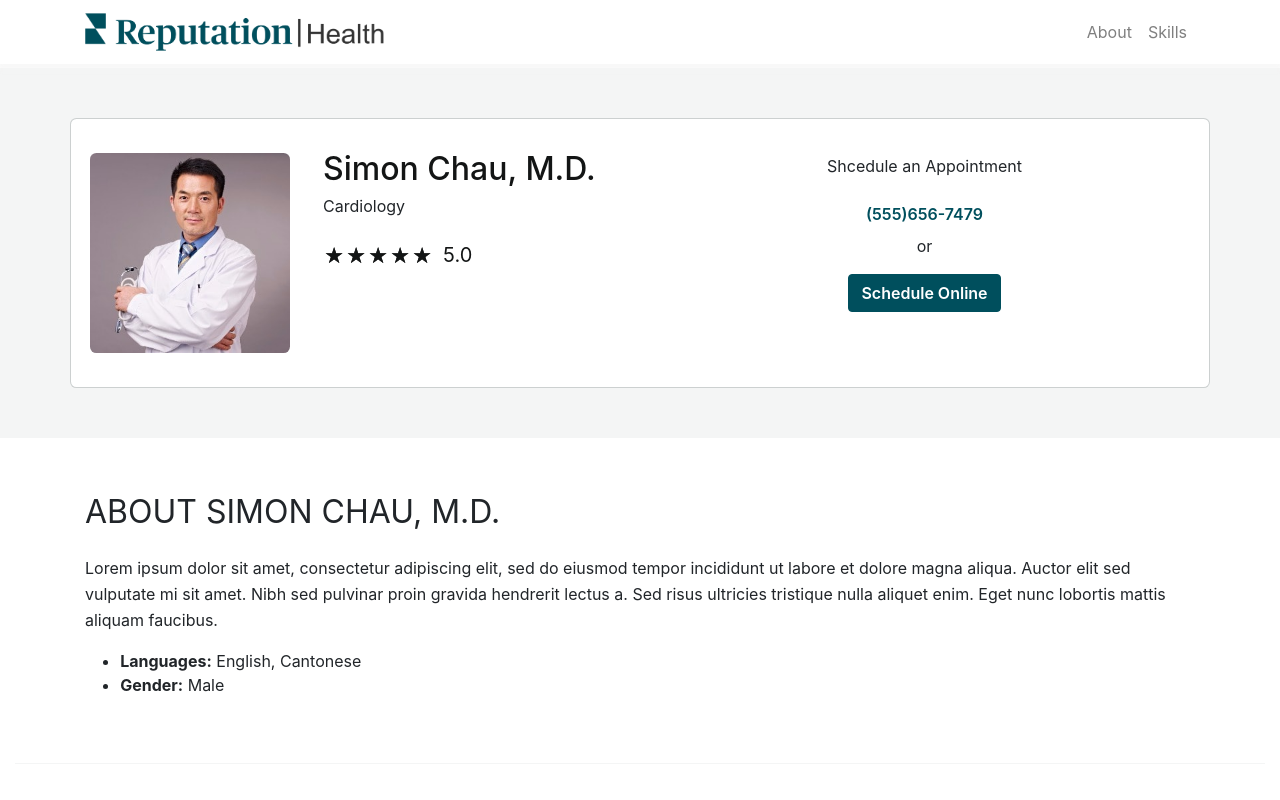
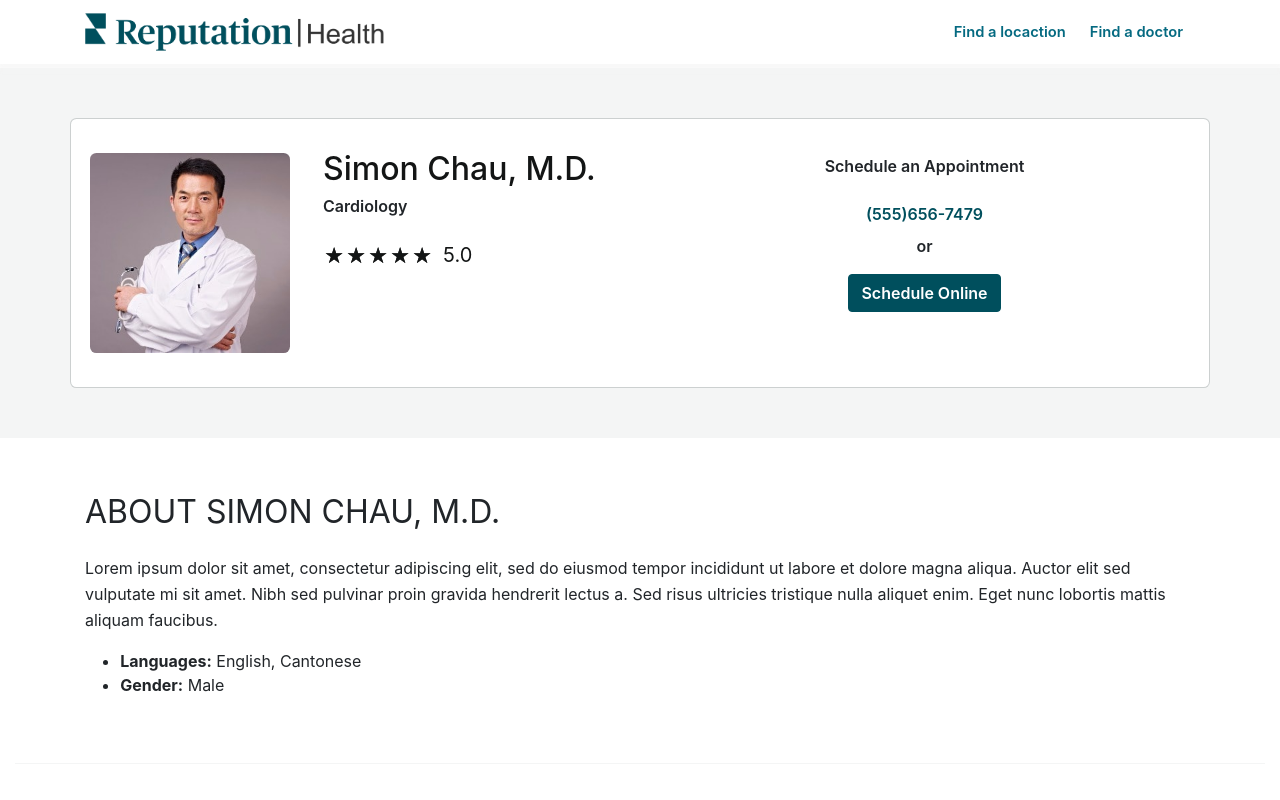
Before and after one commit to DanielBabcock/Reputation-Web-Developer-Technical-Test, a website: page index.html in a window 1280 px wide. Shown: the top 800 px of the page. Drawn offline with nearby package versions, Linux system fonts and the light colour scheme; a web font is replaced by a local one.

Commit message:
final update probably

```diff
--- a/css-core/rep.scss
+++ b/css-core/rep.scss
@@ -26,6 +26,7 @@
 
 /* rep - Atoms */
 @import '../patterns/atoms/buttons/buttons.scss';
+@import '../patterns/atoms/links/links.scss';
 
 // /* rep - Molecules */
 @import '../patterns/molecules/nav-health--simple/nav-health--simple.scss';
--- a/index.html
+++ b/index.html
@@ -20,10 +20,10 @@
         <div class="navbar-collapse collapse show" id="navbarResponsive" style="">
           <ul class="navbar-nav ml-auto">
             <li class="nav-item">
-              <a class="nav-link js-scroll-trigger" href="#">About</a>
+              <a class="rep-link rep-link-nav--simple js-scroll-trigger" href="#">Find a locaction</a>
             </li>
             <li class="nav-item">
-              <a class="nav-link js-scroll-trigger" href="#">Skills</a>
+              <a class="rep-link rep-link-nav--simple js-scroll-trigger" href="#">Find a doctor</a>
             </li>
           </ul>
         </div>
@@ -68,7 +68,7 @@
                 <div class="col-lg-6">
                     <div class="row">
                         <div class="col rep-text--align-center">
-                            <p class="p-hero">Shcedule an Appointment</p>
+                            <p class="p-hero">Schedule an Appointment</p>
                             <a href="tel:555-656-7479" class="btn btn-white">(555)656-7479</a>
                             <p class="p-hero rep-margin--bottom-15 d-max-md-none">or</p>
                             <a href="#" class="btn btn-green btn btn-primary">Schedule Online</a>
--- /dev/null
+++ b/patterns/atoms/links/links.scss
@@ -0,0 +1,48 @@
+.rep-link {
+    display: inline-block;
+    font-weight: 600;
+    text-align: center;
+    vertical-align: middle;
+    -webkit-user-select: none;
+    -moz-user-select: none;
+    -ms-user-select: none;
+    user-select: none;
+    padding: 0.375rem 0.75rem;
+    line-height: 1.5;
+    border-radius: 0.25rem;
+    transition: color .15s ease-in-out, background-color .15s ease-in-out, border-color .15s ease-in-out, box-shadow .15s ease-in-out;
+    text-decoration: none;
+
+    &:not(:disabled):not(.disabled) {
+        cursor: pointer;
+    }
+
+    &:focus {
+        text-decoration: underline;
+    }
+    &-nav {
+        &--simple {
+            color: $r4e-turquoise2;
+            background-color: $white;
+            border-color: none;
+            font-size: 0.92rem;
+            &:focus {
+                color: $r4e-turquoise2  !important;
+                background-color: $white  !important;
+                border-color: $r4e-turquoise1  !important;
+            }
+
+            &:hover {
+                color: $r4e-turquoise2  !important;
+                background-color: $white  !important;
+                border-color: $r4e-turquoise1  !important;
+            }
+
+            &:not(:disabled):not(.disabled):active {
+                color: $r4e-turquoise2  !important;
+                background-color: $white  !important;
+                border-color: $r4e-turquoise1  !important;
+            }
+        }
+    }
+}
--- a/patterns/molecules/nav-health--simple/nav-health--simple.scss
+++ b/patterns/molecules/nav-health--simple/nav-health--simple.scss
@@ -12,6 +12,12 @@
             flex-direction: row;
             justify-content: space-between;
         }
+        .navbar-brand {
+            display: block;
+            margin: 0 auto;
+        }
+    }
+    @media only screen and (min-width: 550px) and (max-width: 996px) {
         .nav-item {
             &:first-child {
                 margin-left: 10%
@@ -20,9 +26,5 @@
                 margin-right: 10%;
             }
         }
-        .navbar-brand {
-            display: block;
-            margin: 0 auto;
-        }
     }
 }
--- a/patterns/organisms/card-doctor--hero/card-doctor--hero.scss
+++ b/patterns/organisms/card-doctor--hero/card-doctor--hero.scss
@@ -15,6 +15,9 @@
     & h1 {
         font-size: 2rem;
         line-height: 2rem;
+    }
+    & p {
+        font-weight: 600;
     }
     .r4e-widget .rating {
         display: flex;
```
Also changed, not shown: style.css, 1 other file.
